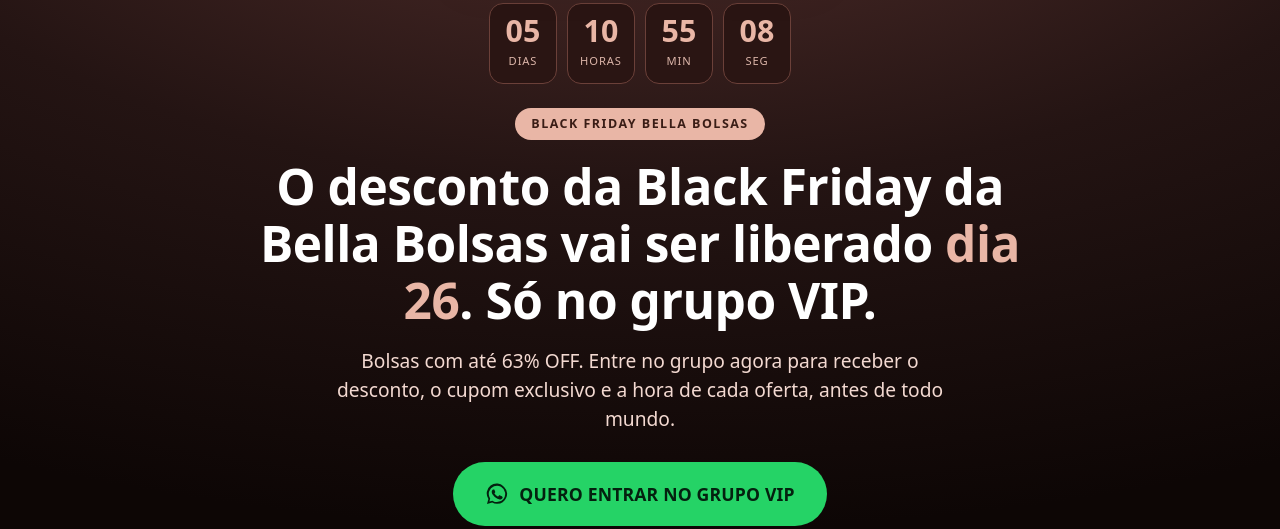
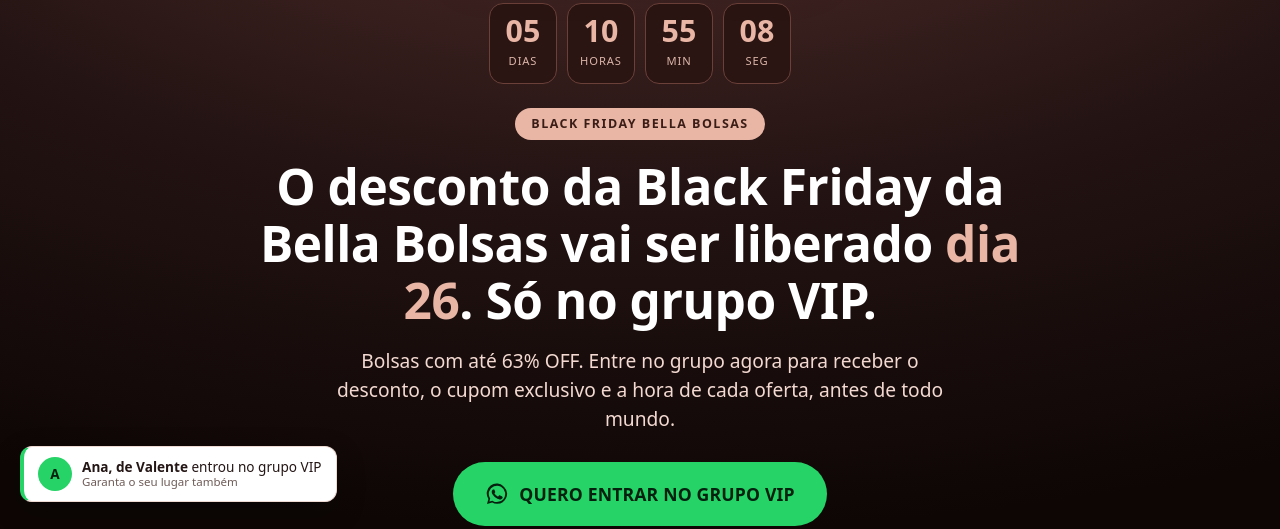
Before and after one commit to impulsionaimarketing/bellabolsas, a plain HTML site: page index.html in a window 1280 px wide. Shown: the part 278-807 px from the top of the page. Drawn offline with Linux system fonts and the light colour scheme.

Commit message:
Ativa popup com nomes e cidades de quem entrou no grupo
Co-Authored-By: Claude Sonnet 5.5 <noreply@anthropic.com>

```diff
--- a/index.html
+++ b/index.html
@@ -154,8 +154,19 @@ const CONFIG = {
   whatsappLoja: "",   // ex.: "https://wa.me/5575999999999"
   // Fotos: coloque o caminho da imagem em "img" (ex.: "img/bianca.jpg"). Sem foto, aparece um ícone.
   // Popup "fulano entrou no grupo": coloque aqui SOMENTE nomes de pessoas que realmente entraram
-  // (ex.: ["Maria S.", "Joana P."]). Enquanto a lista estiver vazia, o popup não aparece.
-  entraram: [],
+  // (formato: {nome:"Ana", cidade:"Valente"}). Enquanto a lista estiver vazia, o popup não aparece.
+  entraram: [
+    {nome:"Ana", cidade:"Valente"},
+    {nome:"Mariana", cidade:"Serrinha"},
+    {nome:"Beatriz", cidade:"Conceição do Coité"},
+    {nome:"Isabela", cidade:"Feira de Santana"},
+    {nome:"Camila", cidade:"Capim Grosso"},
+    {nome:"Juliana", cidade:"Jacobina"},
+    {nome:"Larissa", cidade:"Senhor do Bonfim"},
+    {nome:"Gabriela", cidade:"Riachão do Jacuípe"},
+    {nome:"Vitória", cidade:"Salvador"},
+    {nome:"Manuela", cidade:"Itiúba"}
+  ],
   produtos: [
     {nome:"Bianca", preco:"135,00", img:""},
     {nome:"Alice", preco:"70,00", img:""},
@@ -331,13 +342,13 @@ document.getElementById('redes').innerHTML=r.length?' · '+r.join(' · '):'';
 
 // popup de quem entrou (só roda se CONFIG.entraram tiver nomes reais)
 (function(){
-  const nomes=(CONFIG.entraram||[]).filter(Boolean);
+  const nomes=(CONFIG.entraram||[]).filter(x=>x&&x.nome);
   if(!nomes.length)return;
   const t=document.getElementById('toast'),n=document.getElementById('toastNome'),a=document.getElementById('toastAv');
   let i=0;
   function mostra(){
-    const nome=nomes[i++%nomes.length];
-    n.textContent=nome;a.textContent=nome.trim()[0].toUpperCase();
+    const p=nomes[i++%nomes.length];
+    n.textContent=p.cidade?p.nome+", de "+p.cidade:p.nome;a.textContent=p.nome.trim()[0].toUpperCase();
     t.classList.add('on');
     setTimeout(()=>t.classList.remove('on'),5000);
   }
```
